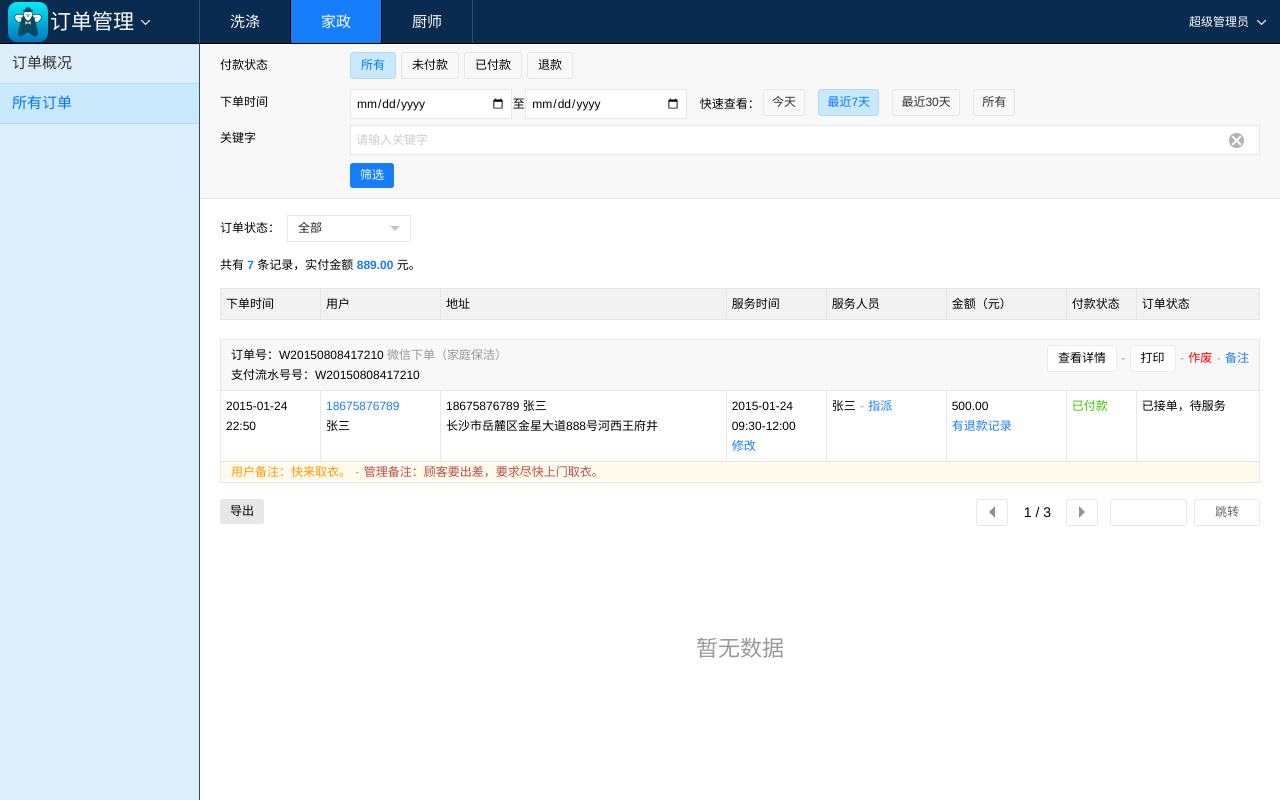
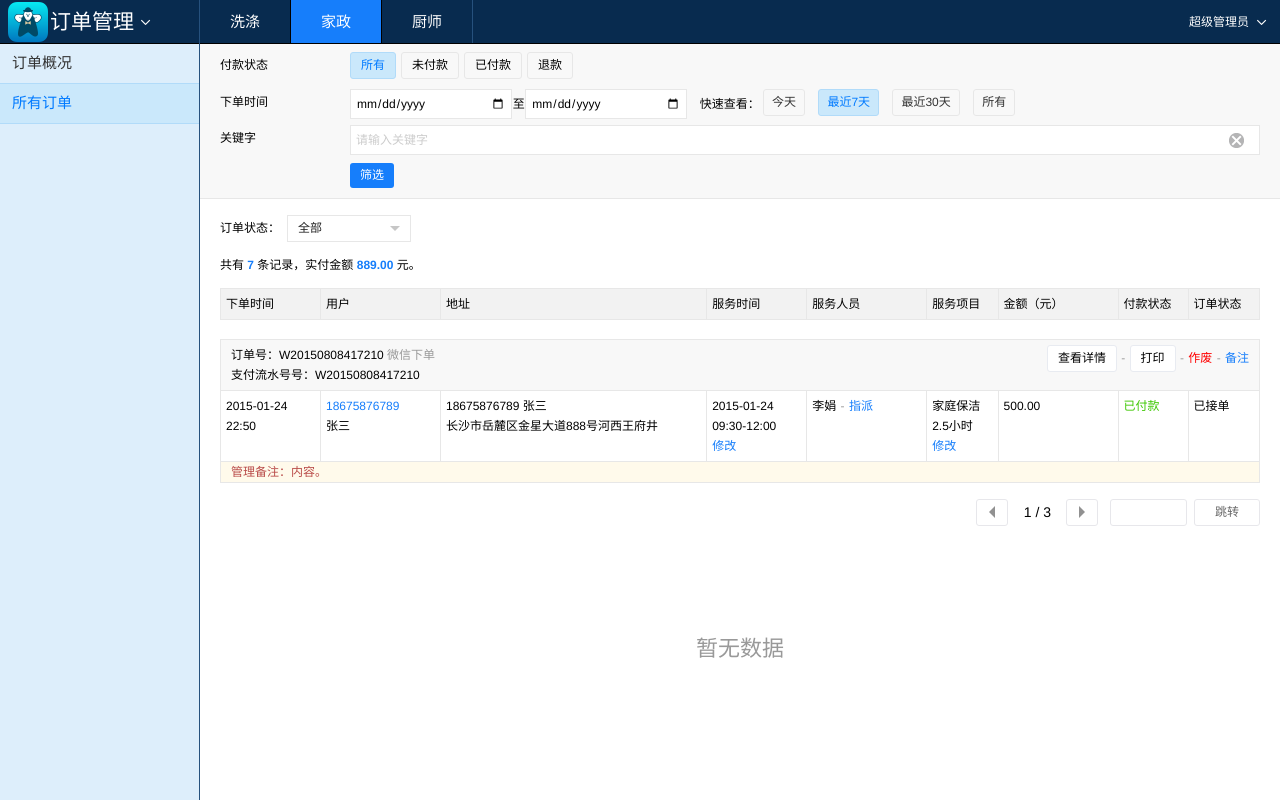
Before and after one commit to sszsfan/m.htelife.com, a plain HTML site: page order_home.html in a window 1280 px wide. Drawn offline with Linux system fonts and the light colour scheme.

```diff
--- a/order_home.html
+++ b/order_home.html
@@ -283,8 +283,11 @@
 									        <th class="time_inner">
 									        	<div>服务时间</div>
 									        </th>
-										        <th class="srpersonnel_inner">
+										    <th class="srpersonnel_inner">
 										        <div>服务人员</div>
+										    </th>
+										    <th>
+										        <div>服务项目</div>
 										    </th>
 										    <th class="money_inner">
 										        <div>金额（元）</div>
@@ -300,14 +303,14 @@
 
 								    <tbody class="table_list_item">
 								    	<tr class="nothing_row">
-										    <td colspan="8"></td>
+										    <td colspan="9"></td>
 										</tr>
 										<tr class="header_row">
-										    <td colspan="3">
-											    <div>订单号：W20150808417210  <span class="color_grey">微信下单（家庭保洁）</span></div><div>支付流水号号：W20150808417210</div>
+										    <td colspan="4">
+											    <div>订单号：W20150808417210  <span class="color_grey">微信下单</span></div><div>支付流水号号：W20150808417210</div>
 										    </td>
 										    <td colspan="5" class="text_right">
-										    	<a href="order_detail.html" class="btn_s btn_white">查看详情</a>
+										    	<a href="order_home_detail.html" class="btn_s btn_white">查看详情</a>
 										    	<span class="gegege js_button_001">-</span>
 										    	<a href="javascript:void(0);" class="btn_s btn_white">打印</a>
 										    	<span class="gegege js_button_001">-</span>
@@ -326,7 +329,7 @@
 
 										    <td class="user_inner">
 										    	<div>
-										    		<p><a href="javascript:void(0);">18675876789</a></p>
+										    		<p><a href="user_detail.html">18675876789</a></p>
 										    		<p>张三</p>
 										    	</div>
 										    </td>
@@ -346,38 +349,38 @@
 										    <td class="srpersonnel_inner">
 										    	<div>
 										    		<div class="s_item s_get">
-											    		<span class="name">张三</span>
+											    		<span class="name">李娟</span>
 											    		<span class="gegege">-</span>
 											    		<a href="javascript:void(0);">指派</a>
 											    	</div>
 										    	</div>
 										    </td>
-
+										    <td>
+										    	<div>
+										    		<p>家庭保洁</p>
+													<p>2.5小时</p>
+													<p><a href="javascript:void(0);">修改</a></p>
+										    	</div>
+										    </td>
 										    <td class="money_inner">
 										    	<p>500.00</p>
-										    	<p><a href="order_refund_detail.html">有退款记录</a></p>
 										    </td>
 										    <td class="paystate_inner">
 										    	<div class="color_green">已付款</div>
 										    </td>
 										    <td>
-										    	<div>已接单，待服务</div>
+										    	<div>已接单</div>
 										    </td>
 										</tr>
 										<tr class="remark_row">
-										    <td colspan="8">
-										    	<span class="remark_user_row">用户备注：快来取衣。</span>
-										    	<span class="gegege">-</span>
-												<span class="remark_admin_row">管理备注：顾客要出差，要求尽快上门取衣。</span>
+										    <td colspan="9">
+												<span class="remark_admin_row">管理备注：内容。</span>
 										    </td>
 										</tr>
 								    </tbody>
 
 								</table>
 								<div class="hb">
-									<div class="left">
-										<button type="button" class="btn_s btn_grey">导出</button>
-									</div>
 									<div class="pagination">
 									    <span class="page_nav_area">
 									        <a href="javascript:void(0);" class="btn page_first" style="display: none;"></a>
```
Also changed, not shown: station.html (+8 -2 lines), telephone.html (+2 -2 lines), styles/common.css.
